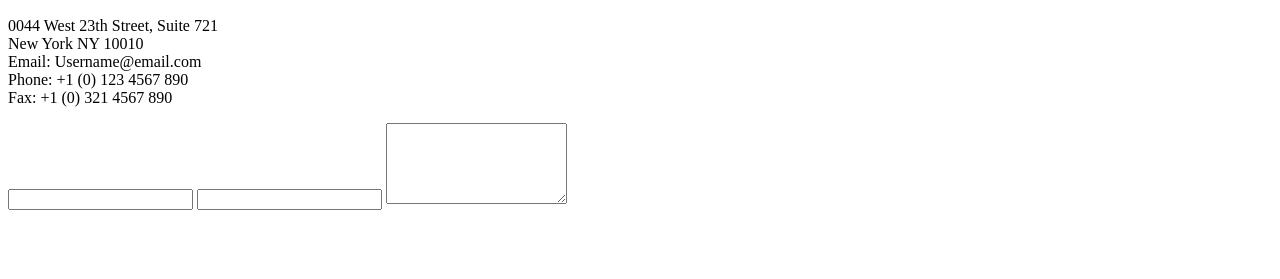
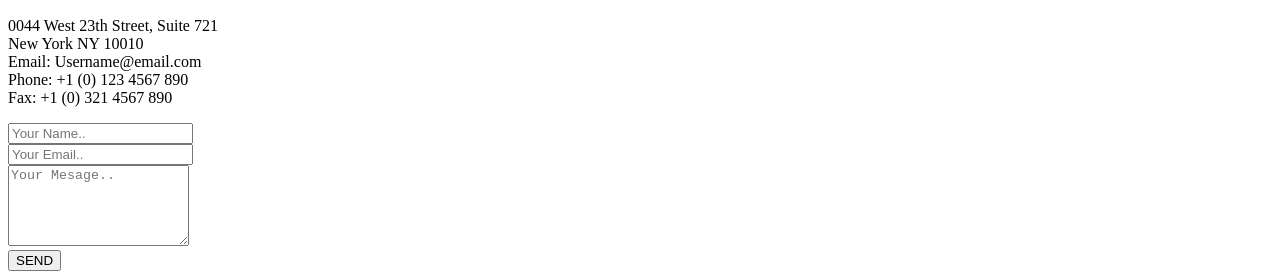
Before and after one commit to oplakanska/oplakanska.github.io, a plain HTML site: page index.html in a window 1280 px wide. Shown: the part 2577-2856 px from the top of the page. Before the commit the page ends 2795 px from the top, so only its background shows below. Drawn offline with Linux system fonts and the light colour scheme.

Commit message:
html
1. Подправлена ворма секции 7.

```diff
--- a/index.html
+++ b/index.html
@@ -373,10 +373,11 @@
             <span>Phone: +1 (0) 123 4567 890</span><br>
             <span>Fax: +1 (0) 321 4567 890</span>
           </p>
-          <form>
-            <input type="" name="">
-            <input type="" name="">
-            <textarea rows="5"></textarea>
+          <form class="contact form">
+            <input class="contact form_field" type="text" name="name" placeholder="Your Name.."><br>
+            <input class="contact form_field" type="text" name="email" placeholder="Your Email.."><br>
+            <textarea class="contact form_field" type="text" name="mesage" placeholder="Your Mesage.." rows="5"></textarea><br>
+            <input class="contact form_sendbtn" type="submit" name="sendbtn" value="SEND">
           </form>
 
 
```
